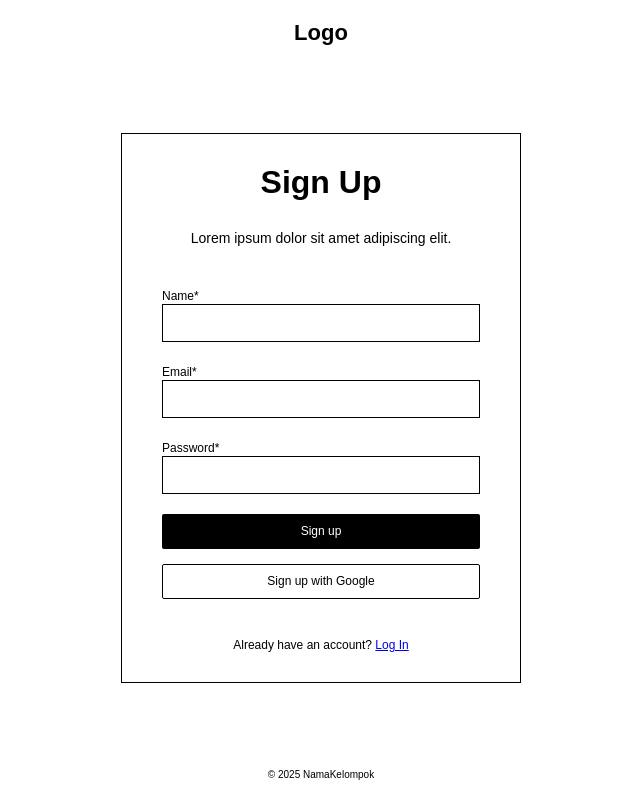
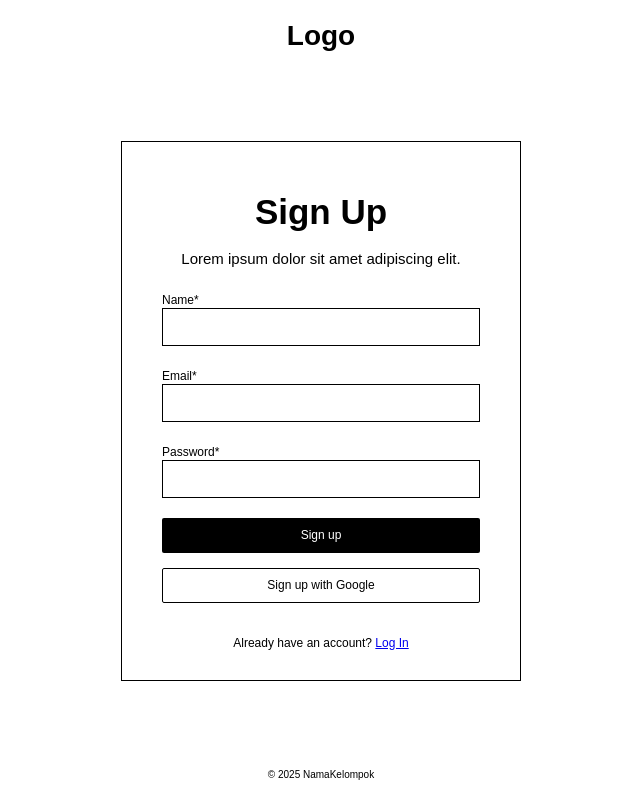
Before and after one commit to Azizur2335/Fotografer, a PHP site: page /SignUp.php in a window 1280 px wide. Shown: the whole page, without its empty margins (319-959 px from the left). Run offline with PHP 8.4, Linux system fonts and the light colour scheme.

Commit message:
ngubah signup dikit

```diff
--- a/SignUp.php
+++ b/SignUp.php
@@ -18,10 +18,9 @@
         }
         .logo-su {
             font-weight: bold;
-            font-size: 22px;
+            font-size: 28px;
             text-align: center;
             margin-top: 20px;
-            margin-bottom: 1px;
         }
         .box-container {
             flex: 1;
@@ -37,7 +36,7 @@
             max-width: 400px;
             width: 100%;
             text-align: center;
-            min-height: 550px;
+            min-height: 540px;
             display: flex;
             flex-direction: column;
             justify-content: space-between;
@@ -83,8 +82,8 @@
     <div class="logo-su">Logo</div>
     <div class="box-container">
         <div class="box-su">
-            <h1 style="text-align: center; margin-bottom: 5px;">Sign Up</h1>
-            <p style="font-size: 14px; text-align: center; margin-bottom: 15px;">Lorem ipsum dolor sit amet adipiscing elit.</p>
+            <h1 style="text-align: center; margin-top: 20px; font-size: 35px;">Sign Up</h1>
+            <p style="font-size: 15px; text-align: center; margin-bottom: 5px;">Lorem ipsum dolor sit amet adipiscing elit.</p>
             <form action="">
                 <label>Name*</label>
                 <input type="text">
```
